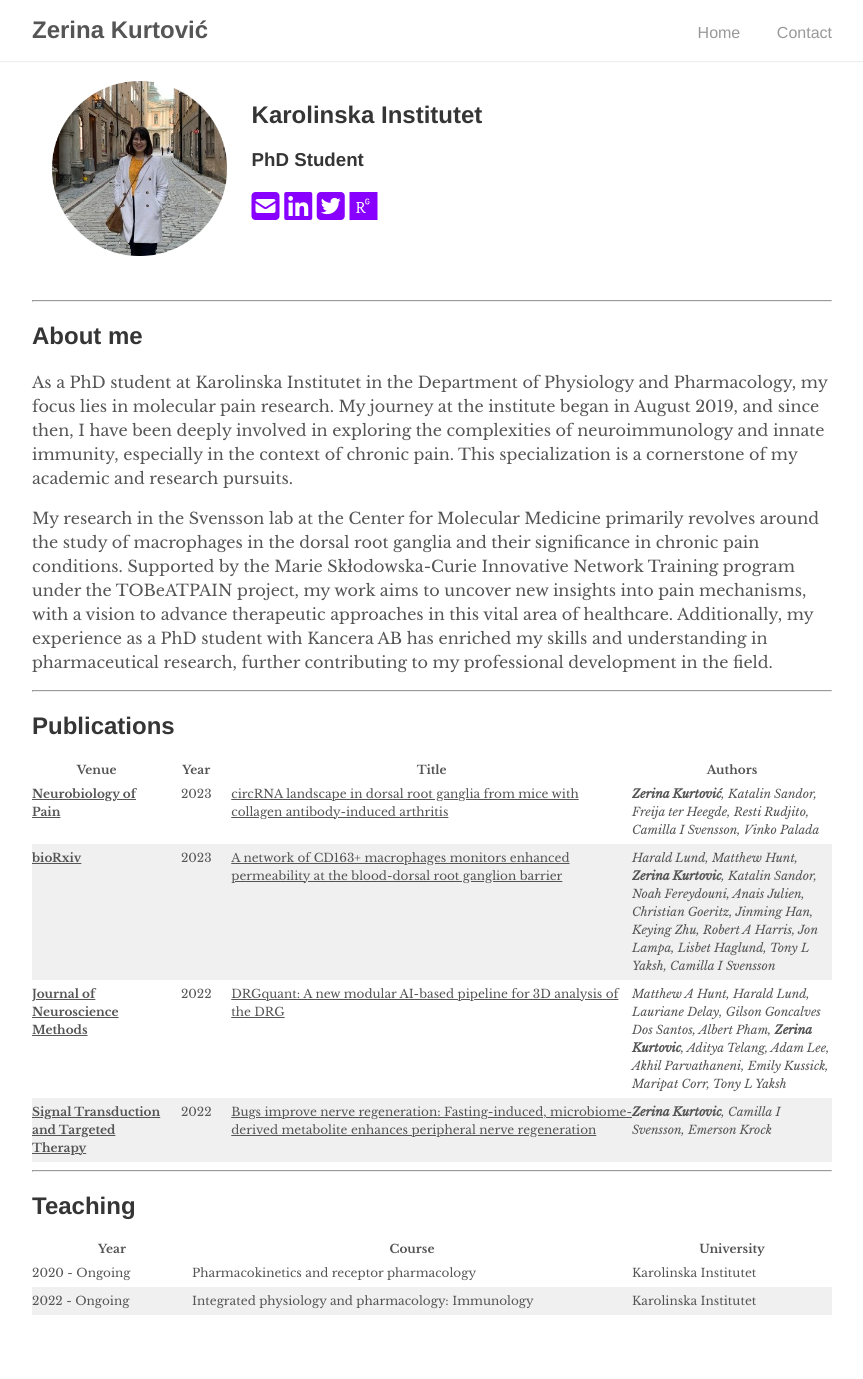
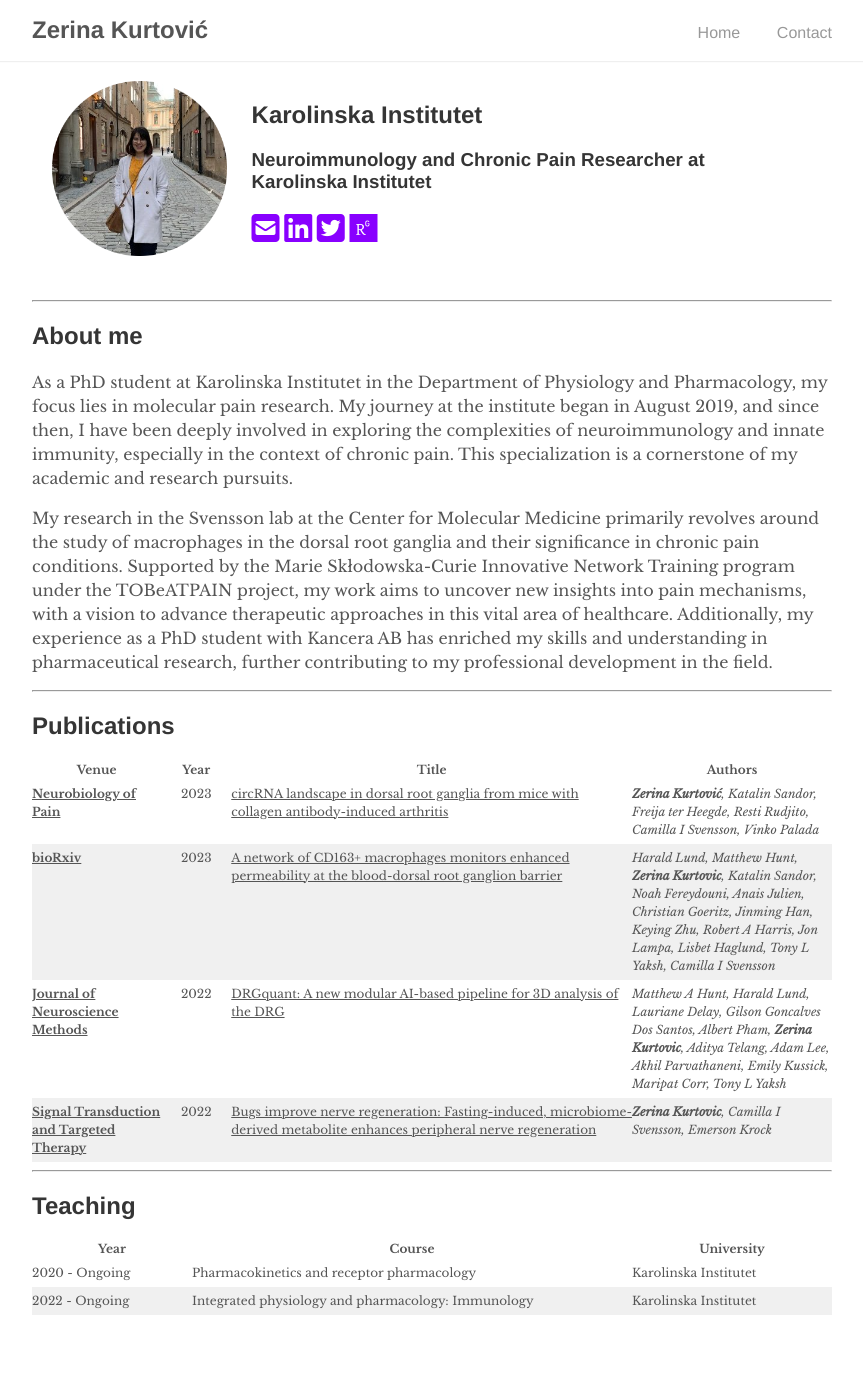
Before and after one commit to ZerinaKurtovic/zerinakurtovic.github.io, a Jekyll site: the page built from index.md, in a window 1280 px wide. Shown: the whole page, without its empty margins (208-1071 px from the left). Built offline with Jekyll 4.4.1, drawn with Linux system fonts in a browser that asks for light colours; nearby versions of some CDN libraries; a style sheet for code colours, icons or effects is not loaded.

Commit message:
Update headline

```diff
--- a/_includes/header.html
+++ b/_includes/header.html
@@ -6,7 +6,7 @@
 		<div class="col" id="div_head_text">
 			<p>
 				<h2>Karolinska Institutet</h2>
-				<h3>PhD Student</h3>
+				<h3>Neuroimmunology and Chronic Pain Researcher at Karolinska Institutet</h3>
 			</p>
 			<p>
 				{% include social-media-links.html %}
```
